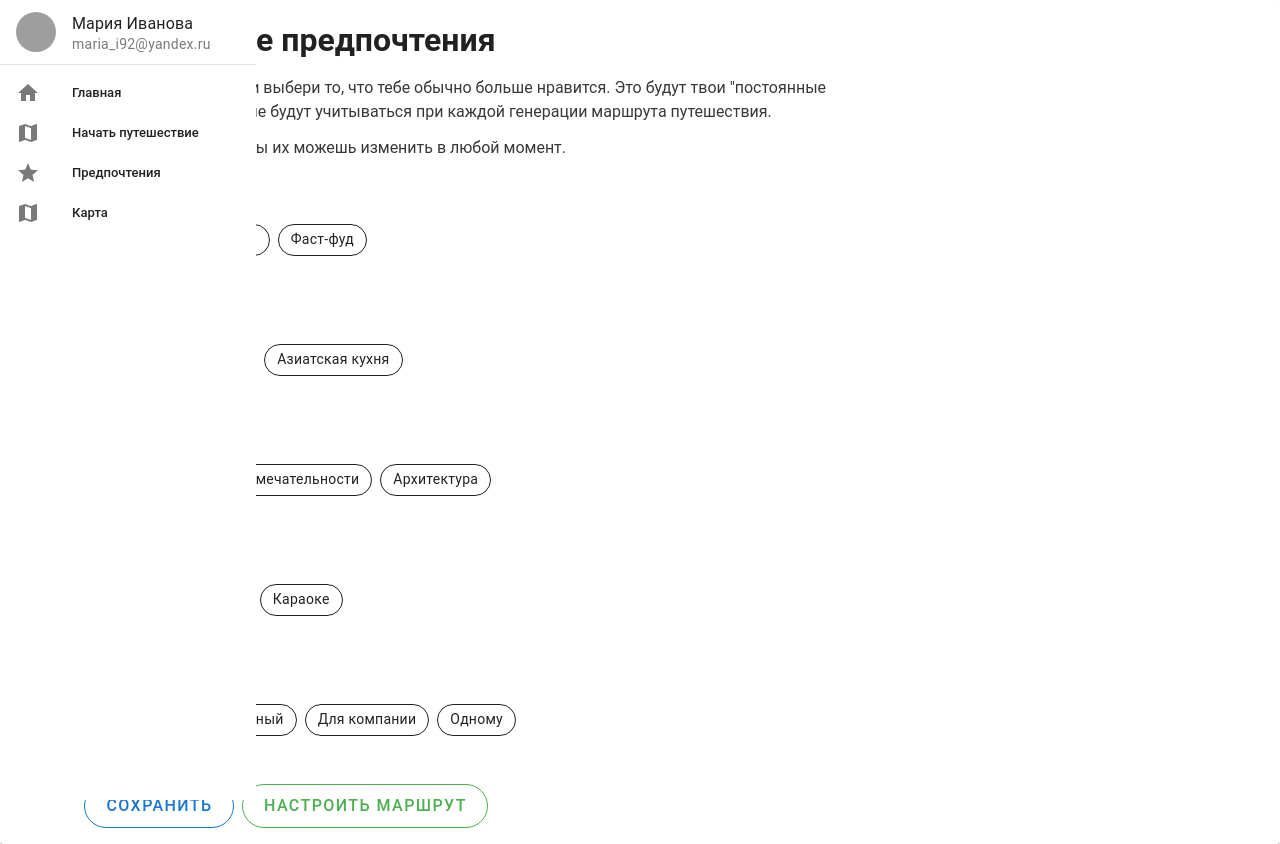
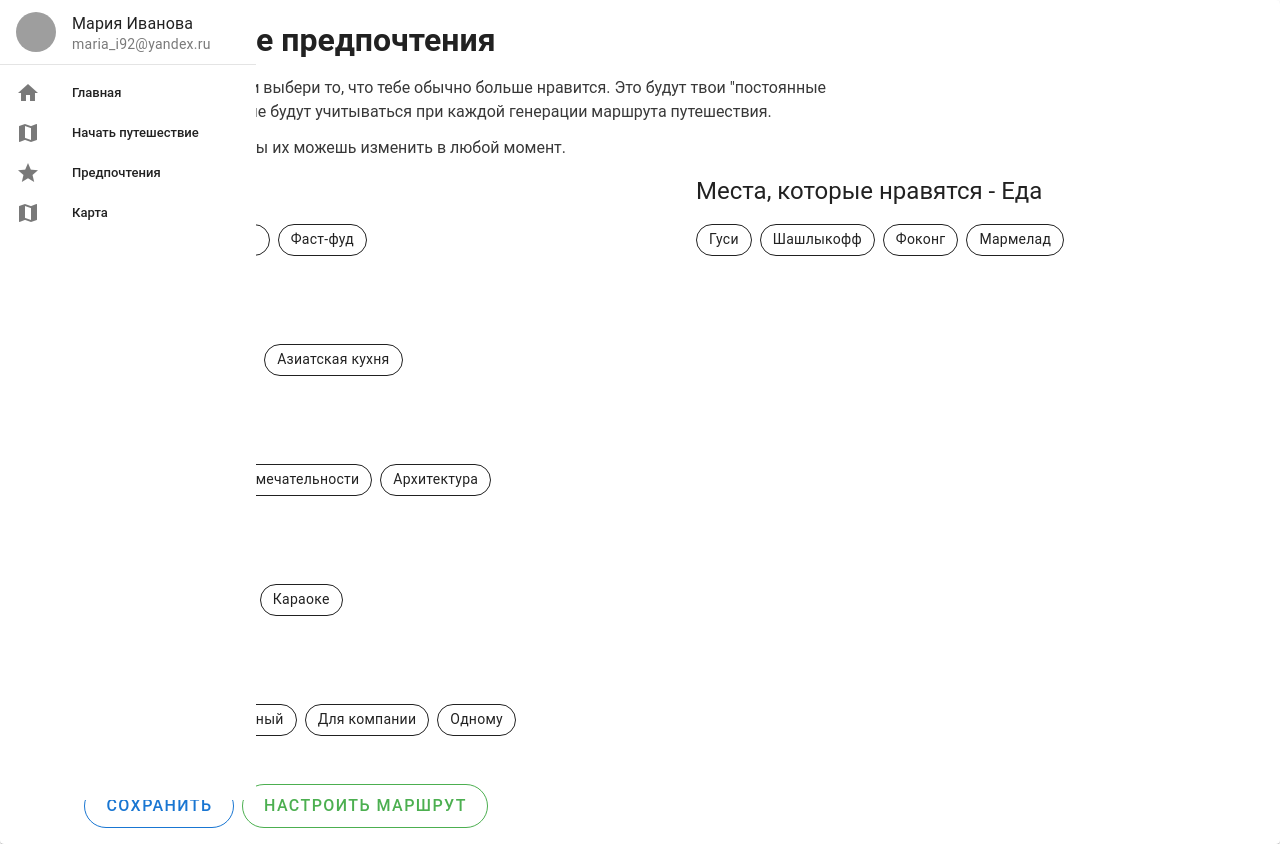
Before and after one commit to Steindvart/Personalized_routes_2GIS, a Nuxt app in the folder frontend/: page /preferences in a window 1280 px wide. Built offline with nearby package versions, Linux system fonts and the light colour scheme; no server answers; grey boxes are pictures that could not be loaded.

Commit message:
(dev) - food places init.

```diff
--- a/frontend/pages/preferences.vue
+++ b/frontend/pages/preferences.vue
@@ -7,6 +7,8 @@
     <p class="description mt-3">
       😉 Но, не переживай, ты их можешь изменить в любой момент.
     </p>
+    <v-row>
+      <v-col>
         <preferences-section
           title="Еда"
           :items="foodItems"
@@ -17,6 +19,15 @@
           :items="foodStyleItems"
           v-model="selectedFoodStyle"
         />
+      </v-col>
+      <v-col>
+        <preferences-section
+          title="Места, которые нравятся - Еда"
+          :items="placesFoodItems"
+          v-model="selectedStyle"
+        />
+      </v-col>
+    </v-row>
     <preferences-section
       title="Прогулки"
       :items="walkItems"
@@ -32,6 +43,7 @@
       :items="styleItems"
       v-model="selectedStyle"
     />
+
 
     <br />
     <v-btn
@@ -98,11 +110,19 @@ export default {
         { text: "Одному", value: 4 },
       ],
 
+      placesFoodItems: [
+        { text: "Гуси", value: 1 },
+        { text: "Шашлыкофф", value: 2 },
+        { text: "Фоконг", value: 3 },
+        { text: "Мармелад", value: 4 },
+      ],
+
       selectedFood: [],
       selectedFoodStyle: [],
       selectedWalk: [],
       selectedFunn: [],
       selectedStyle: [],
+      selectedPlacesFood: [],
     };
   },
 
```
Lines whose indentation alone changed are shown as unchanged.
